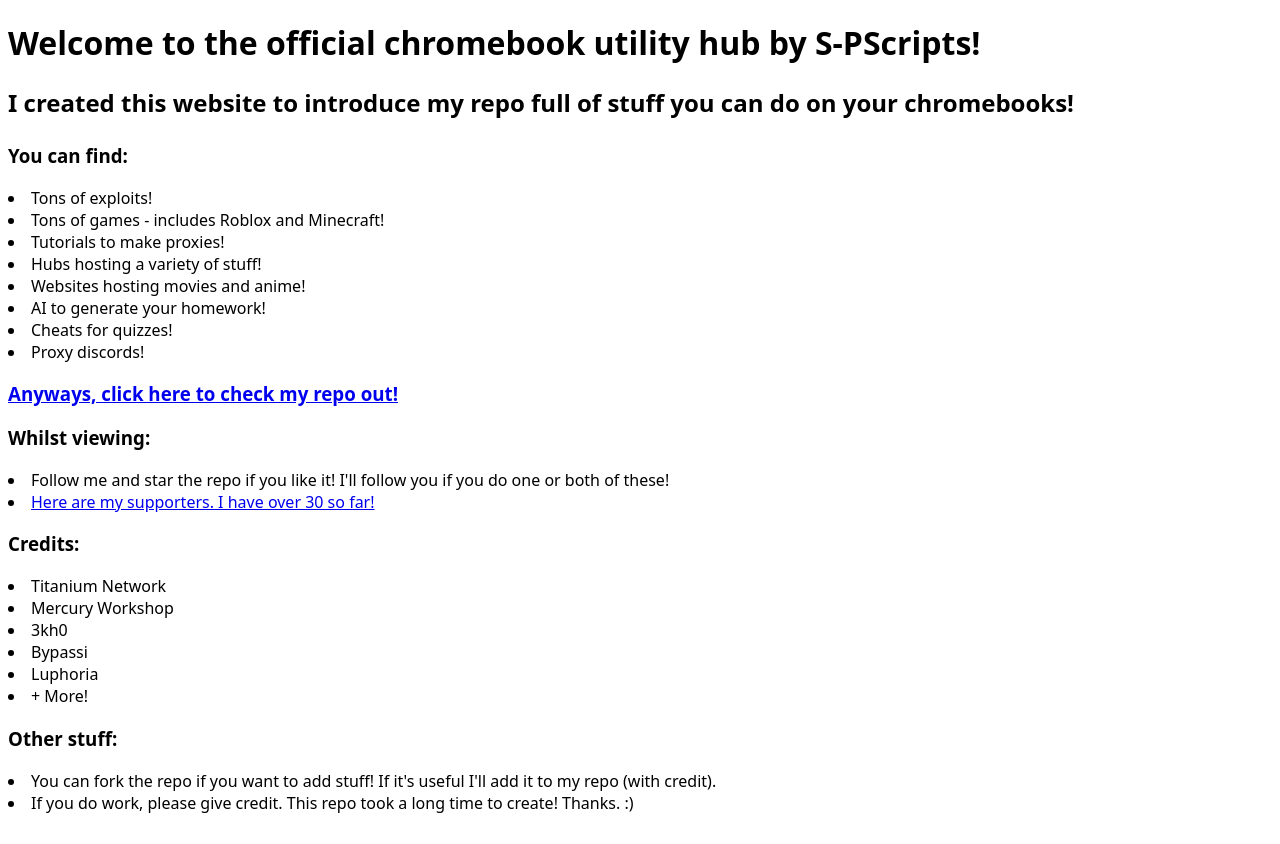
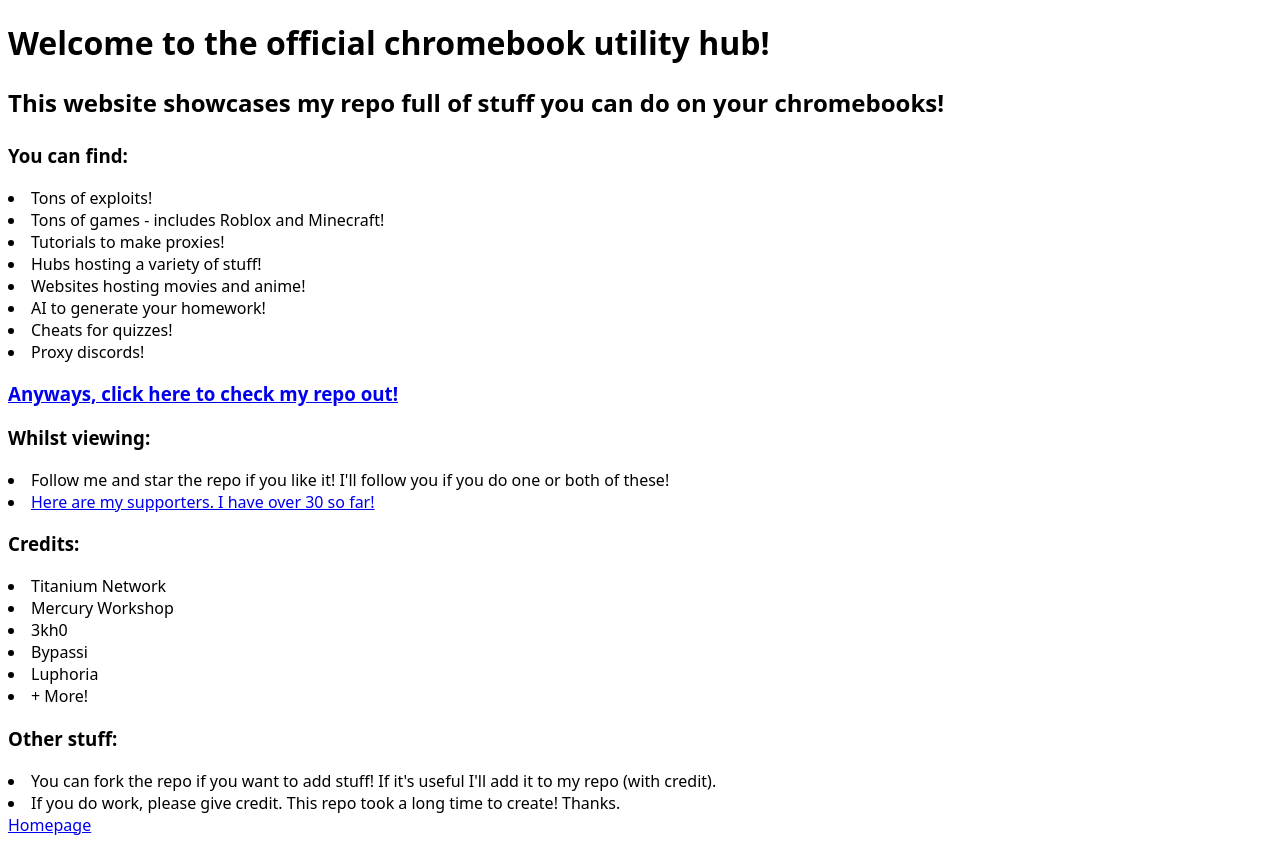
Before and after one commit to S-PScripts/chromebook-utilities, a plain HTML site: page index.html in a window 1280 px wide. Before the commit the page ends 822 px from the top, so only its background shows below. Drawn offline with Linux system fonts and the light colour scheme.

Commit message:
Update index.html

```diff
--- a/index.html
+++ b/index.html
@@ -4,15 +4,16 @@
 <head>
   <meta charset="utf-8">
   <meta name="viewport" content="width=device-width">
-  <title>Chromebook utilities</title>
+  <title>Google Drive</title>
   <link href="/chromebook-utilities/style.css" rel="stylesheet" type="text/css" />
+  <link rel="icon" href="/googledrive.png" />
 </head>
 
 <body>
   <script src="/chromebook-utilities/script.js"></script>
 
-  <h1> <b> Welcome to the official chromebook utility hub by S-PScripts! </b> </h1>
-  <h2> <b> I created this website to introduce my repo full of stuff you can do on your chromebooks! </b> <h2>
+  <h1> <b> Welcome to the official chromebook utility hub! </b> </h1>
+  <h2> <b> This website showcases my repo full of stuff you can do on your chromebooks! </b> <h2>
 
 <p> <h3> <b> You can find: </b> </h3> </p>
   <li> Tons of exploits! </li>
@@ -40,7 +41,9 @@
 
 <p> <h3> <b> Other stuff: </b> </h3> </p>
       <li> You can fork the repo if you want to add stuff! If it's useful I'll add it to my repo (with credit). </li>
-      <li> If you do work, please give credit. This repo took a long time to create! Thanks. :) </li>
+      <li> If you do work, please give credit. This repo took a long time to create! Thanks. </li>
+
+<a href="https://s-pscripts.github.io/"> Homepage </a>
 
 </body>
 </html>
```
